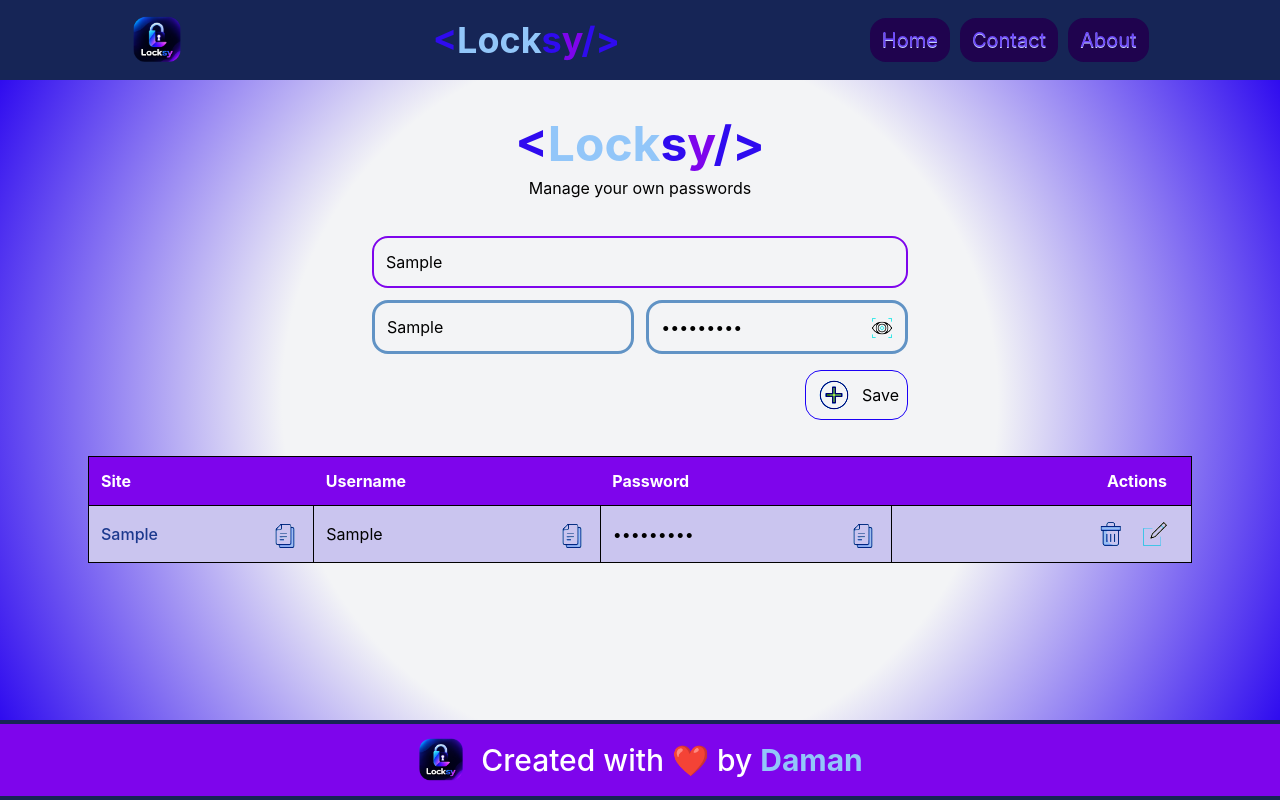
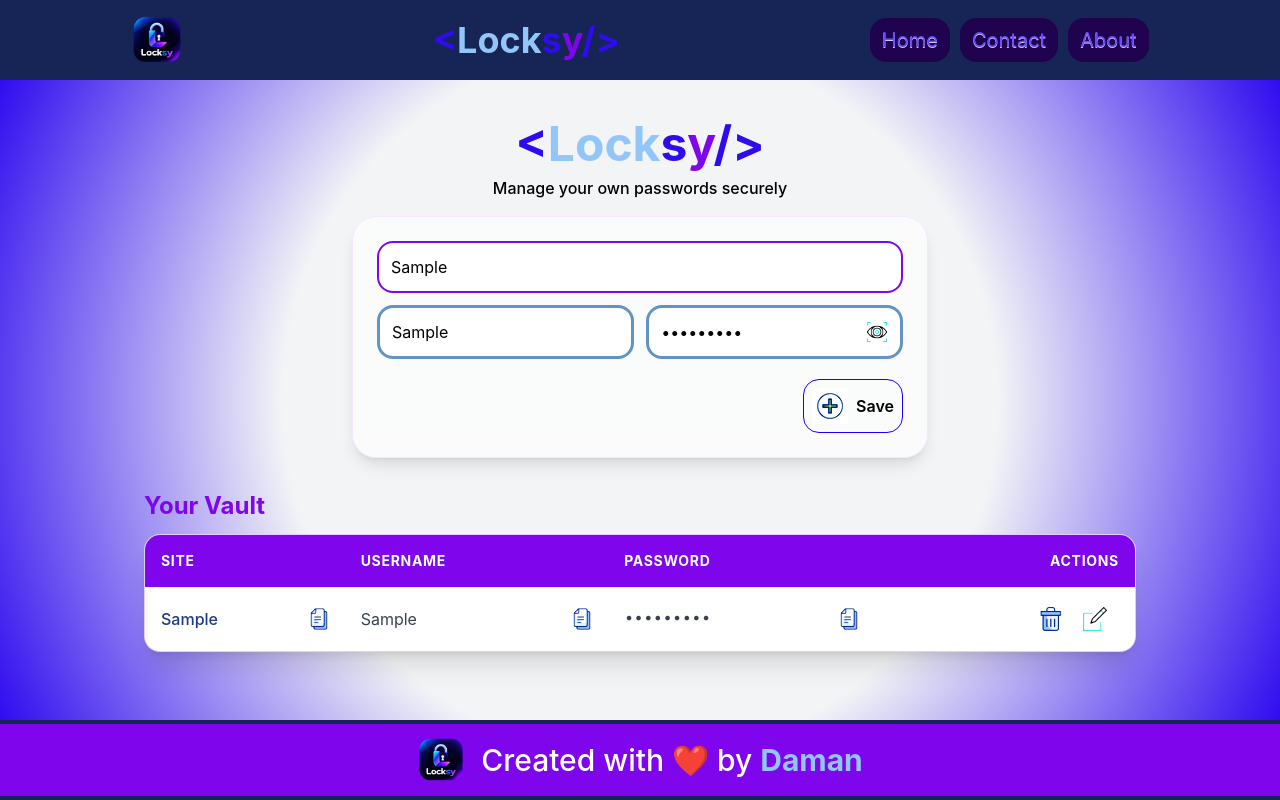
Before and after one commit to HULK-CODDER/Locksy, a React (Vite) app: page / in a window 1280 px wide. Both pictures are taken after typing "Sample", "Sample", "Sample123" into the empty fields and a click on the button "Save". Built offline with nearby package versions, Linux system fonts and the light colour scheme; no server answers.

Commit message:
Update Manager.jsx

```diff
--- a/src/components/Manager.jsx
+++ b/src/components/Manager.jsx
@@ -100,7 +100,7 @@ const Manager = () => {
   };
 
   return (
-    <div className='flex justify-center items-center flex-col w-full px-4 max-w-6xl mx-auto'>
+    <div className='flex justify-center items-center flex-col w-full px-4 max-w-5xl mx-auto pb-10'>
       <h1 className='text-3xl sm:text-5xl font-bold text-[#92c6f9] mt-6 sm:mt-10 text-center'>
         <span className='text-[#2f0bef]'>&lt;</span>
         <span>Lock</span>
@@ -109,42 +109,42 @@ const Manager = () => {
         <span className='text-[#2f0bef]'>/</span>
         <span className='text-[#2f0bef]'>&gt;</span>
       </h1>
-      <p className='text-black mt-2 text-sm sm:text-base text-center'>Manage your own passwords</p>
+      <p className='text-black mt-2 text-sm sm:text-base text-center font-medium'>Manage your own passwords securely</p>
 
       {/* Input Form Section */}
-      <div className='mt-4 flex flex-col gap-3 p-4 sm:p-5 w-full max-w-xl'>
+      <div className='mt-4 flex flex-col gap-3 p-4 sm:p-6 w-full max-w-xl bg-white/60 backdrop-blur-md rounded-3xl shadow-lg border border-purple-100'>
         <input
           value={form.site}
           onChange={handlechange}
-          className='w-full border-2 border-[#7e05ec] p-3 rounded-2xl outline-none text-sm sm:text-base'
+          className='w-full border-2 border-[#7e05ec] p-3 rounded-2xl outline-none text-sm sm:text-base bg-white'
           type="text"
           name='site'
-          placeholder='URL'
+          placeholder='URL (e.g., https://google.com)'
         />
 
         <div className='flex flex-col sm:flex-row gap-3 relative'>
           <input
             value={form.name}
             onChange={handlechange}
-            className='w-full sm:w-1/2 border-3 border-[#6193c5] rounded-2xl p-3 outline-none text-sm sm:text-base'
+            className='w-full sm:w-1/2 border-3 border-[#6193c5] rounded-2xl p-3 outline-none text-sm sm:text-base bg-white'
             type="text"
             name='name'
-            placeholder='username'
+            placeholder='Username'
           />
           <div className='relative w-full sm:w-1/2 flex items-center'>
             <input
               ref={passref}
               value={form.pass}
               onChange={handlechange}
-              className='w-full border-3 border-[#6193c5] rounded-2xl p-3 pr-12 outline-none text-sm sm:text-base'
+              className='w-full border-3 border-[#6193c5] rounded-2xl p-3 pr-12 outline-none text-sm sm:text-base bg-white'
               type="password"
               name='pass'
-              placeholder='password'
+              placeholder='Password'
             />
             <span>
               <img
                 ref={ref}
-                className='absolute right-3 top-3.5 w-7 mix-blend-darken contrast-125 cursor-pointer'
+                className='absolute right-3 top-1/2 -translate-y-1/2 w-7 mix-blend-darken contrast-125 cursor-pointer hover:scale-110 transition-transform'
                 src="../show.gif"
                 onClick={showpassword}
                 alt="toggle visibility"
@@ -155,51 +155,97 @@ const Manager = () => {
 
         <button
           onClick={savepassword}
-          className='button_add mix-blend-darken contrast-125 flex items-center justify-center gap-2 cursor-pointer mt-1'
+          className='button_add mix-blend-darken contrast-125 flex items-center justify-center gap-2 cursor-pointer mt-2 py-2 rounded-2xl font-semibold'
         >
-          <img className='mix-blend-darken contrast-125 w-8 sm:w-10' src="../add.gif" alt="" />
+          <img className='mix-blend-darken contrast-125 w-8 sm:w-9' src="../add.gif" alt="" />
           {save}
         </button>
       </div>
 
       {/* Password Table Section */}
-      <div className="passwordtable mt-4 h-[35vh] sm:h-[40vh] overflow-x-auto overflow-y-auto scrollbar-hide w-full flex justify-center items-start relative px-2">
-        {passwordarray.length === 0 && <div className="text-gray-600 text-sm sm:text-base">No passwords are saved yet</div>}
-        {passwordarray.length !== 0 &&
-          <table className="text-left border-collapse border w-full min-w-[650px] text-sm sm:text-base">
+      <div className="w-full mt-8">
+        <h2 className='text-xl sm:text-2xl font-bold text-[#7e05ec] mb-3 text-center sm:text-left'>Your Vault</h2>
+
+        {passwordarray.length === 0 && (
+          <div className="text-gray-600 text-center py-8 bg-white/40 rounded-2xl border border-gray-200 text-sm sm:text-base">
+            No passwords are saved yet 🔒
+          </div>
+        )}
+
+        {passwordarray.length !== 0 && (
+          <div className="shadow-xl rounded-2xl overflow-hidden border border-[#7e05ec]/20 bg-white">
+            <div className="overflow-x-auto max-h-[45vh] scrollbar-hide">
+              <table className="w-full text-left border-collapse min-w-[700px] text-sm sm:text-base">
                 <thead>
-              <tr className="border-b border-gray-300 bg-[#7e05ec] text-white">
-                <th className="p-3">Site</th>
-                <th className="p-3">Username</th>
-                <th className="p-3">Password</th>
-                <th className="p-3 text-right pr-6">Actions</th>
+                  <tr className="bg-[#7e05ec] text-white uppercase text-xs sm:text-sm tracking-wider">
+                    <th className="p-3.5 sm:p-4">Site</th>
+                    <th className="p-3.5 sm:p-4">Username</th>
+                    <th className="p-3.5 sm:p-4">Password</th>
+                    <th className="p-3.5 sm:p-4 text-right pr-6">Actions</th>
                   </tr>
                 </thead>
-            <tbody className='overflow-auto scroll bg-[#cac5ef]'>
+                <tbody className='divide-y divide-gray-200 bg-white'>
                   {passwordarray.map((items) => {
-                return <tr key={items.id} className="border-b border-gray-200">
-                  <td className="p-3 border relative max-w-[150px] sm:max-w-xs truncate">
-                    <a className="hover:underline text-blue-900 font-medium" href={items.site.startsWith('http') ? items.site : `https://${items.site}`} target='_blank' rel='noreferrer'>{items.site}</a>
-                    <img onClick={() => copytext(items.site)} className='w-7 sm:w-8 mix-blend-darken contrast-125 absolute top-[25%] cursor-pointer active:scale-85 right-3' src="../copy.gif" alt="copy site" />
+                    return (
+                      <tr key={items.id} className="hover:bg-[#cac5ef]/20 transition-colors">
+                        <td className="p-3.5 sm:p-4 relative pr-12 max-w-[180px] sm:max-w-xs truncate">
+                          <a
+                            className="hover:underline text-blue-900 font-medium truncate block"
+                            href={items.site.startsWith('http') ? items.site : `https://${items.site}`}
+                            target='_blank'
+                            rel='noreferrer'
+                          >
+                            {items.site}
+                          </a>
+                          <img
+                            onClick={() => copytext(items.site)}
+                            className='w-6 sm:w-7 mix-blend-darken contrast-125 absolute top-1/2 -translate-y-1/2 cursor-pointer active:scale-85 right-3 hover:scale-110 transition-transform'
+                            src="../copy.gif"
+                            alt="copy site"
+                          />
                         </td>
-                  <td className="p-3 border relative max-w-[120px] sm:max-w-xs truncate">
+                        <td className="p-3.5 sm:p-4 relative pr-12 max-w-[150px] sm:max-w-xs truncate text-gray-700">
                           {items.name}
-                    <img onClick={() => copytext(items.name)} className='mix-blend-darken contrast-125 w-7 sm:w-8 absolute top-[25%] cursor-pointer active:scale-85 right-3' src="../copy.gif" alt="copy username" />
+                          <img
+                            onClick={() => copytext(items.name)}
+                            className='w-6 sm:w-7 mix-blend-darken contrast-125 absolute top-1/2 -translate-y-1/2 cursor-pointer active:scale-85 right-3 hover:scale-110 transition-transform'
+                            src="../copy.gif"
+                            alt="copy username"
+                          />
                         </td>
-                  <td className="p-3 border relative">
+                        <td className="p-3.5 sm:p-4 relative pr-12 text-gray-700 font-mono">
                           {"•".repeat(items.pass.length)}
-                    <img onClick={() => copytext(items.pass)} className='mix-blend-darken contrast-125 w-7 sm:w-8 absolute top-[25%] cursor-pointer active:scale-85 right-3' src="../copy.gif" alt="copy password" />
+                          <img
+                            onClick={() => copytext(items.pass)}
+                            className='w-6 sm:w-7 mix-blend-darken contrast-125 absolute top-1/2 -translate-y-1/2 cursor-pointer active:scale-85 right-3 hover:scale-110 transition-transform'
+                            src="../copy.gif"
+                            alt="copy password"
+                          />
                         </td>
-                  <td className="p-3 border relative">
-                    <span className='w-full flex items-center justify-end gap-2 sm:gap-3 pr-2'>
-                      <img onClick={() => { deletepassword(items.id) }} className='w-7 sm:w-8 cursor-pointer active:scale-90 mix-blend-darken contrast-125' src="../delete.gif" alt="delete" />
-                      <img onClick={() => { editpassword(items.id) }} className='w-7 sm:w-8 cursor-pointer active:scale-90 mix-blend-darken contrast-125' src="../edit.gif" alt="edit" />
+                        <td className="p-3.5 sm:p-4 relative">
+                          <span className='w-full flex items-center justify-end gap-3 pr-2'>
+                            <img
+                              onClick={() => { deletepassword(items.id) }}
+                              className='w-7 sm:w-8 cursor-pointer active:scale-90 hover:scale-110 transition-transform mix-blend-darken contrast-125'
+                              src="../delete.gif"
+                              alt="delete"
+                            />
+                            <img
+                              onClick={() => { editpassword(items.id) }}
+                              className='w-7 sm:w-8 cursor-pointer active:scale-90 hover:scale-110 transition-transform mix-blend-darken contrast-125'
+                              src="../edit.gif"
+                              alt="edit"
+                            />
                           </span>
                         </td>
                       </tr>
+                    )
                   })}
                 </tbody>
-          </table>}
+              </table>
+            </div>
+          </div>
+        )}
       </div>
     </div>
   )
```
Lines whose indentation alone changed are shown as unchanged.
